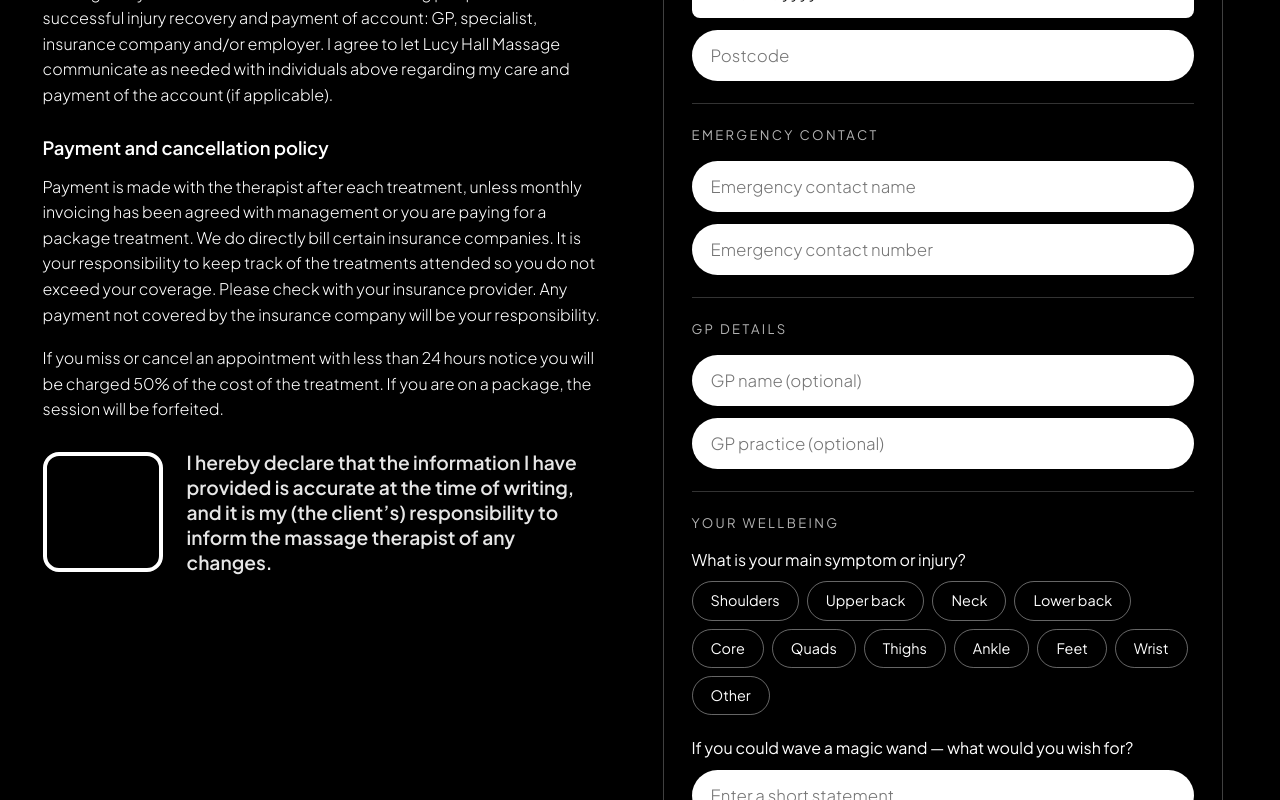
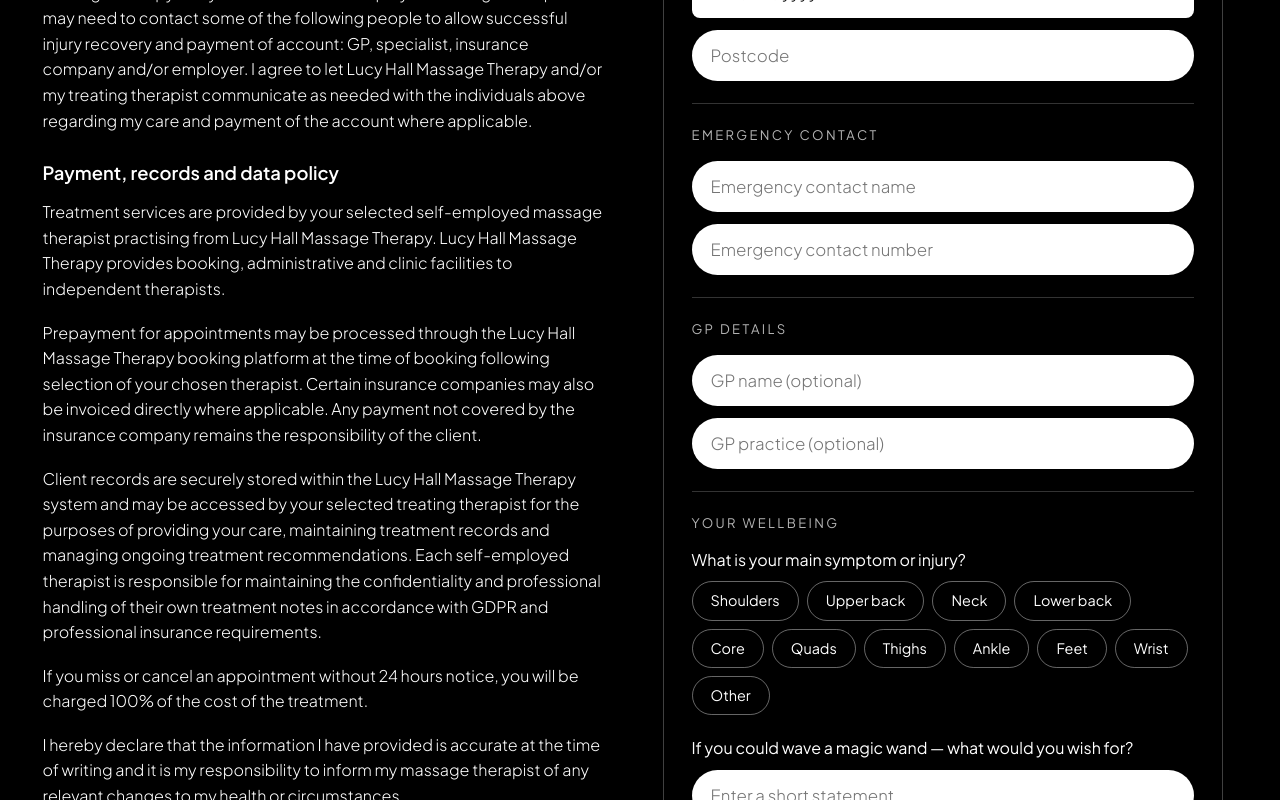
Before and after one commit to federationdesign-design/LHM, a Next.js app: page /questionnaire in a window 1280 px wide. Shown: the part 500-1300 px from the top of the page. Built offline with nearby package versions, Linux system fonts and the light colour scheme.

Commit message:
Questionnaire page: update consent + payment/data policy text (self-employed therapist model, 100% no-show fee)

```diff
--- a/app/questionnaire/QuestionnaireClient.tsx
+++ b/app/questionnaire/QuestionnaireClient.tsx
@@ -58,17 +58,26 @@ export default function QuestionnaireClient() {
                 Patient consent to release of information
               </h2>
               <p style={{ fontSize: '1rem', fontWeight: 300, color: '#ffffff', lineHeight: 1.6, marginBottom: 28 }}>
-                All patient information is considered confidential and used solely for the purpose of providing care and management of your account. Lucy Hall Massage may have to contact some of the following people to allow successful injury recovery and payment of account: GP, specialist, insurance company and/or employer. I agree to let Lucy Hall Massage communicate as needed with individuals above regarding my care and payment of the account (if applicable).
+                All patient information is considered confidential and used solely for the purpose of providing care and management of your account. Lucy Hall Massage Therapy and your selected self-employed massage therapist may need to contact some of the following people to allow successful injury recovery and payment of account: GP, specialist, insurance company and/or employer. I agree to let Lucy Hall Massage Therapy and/or my treating therapist communicate as needed with the individuals above regarding my care and payment of the account where applicable.
               </p>
 
               <h2 style={{ fontSize: '1.15rem', fontWeight: 600, color: '#ffffff', lineHeight: 1.3, marginBottom: 14 }}>
-                Payment and cancellation policy
+                Payment, records and data policy
               </h2>
               <p style={{ fontSize: '1rem', fontWeight: 300, color: '#ffffff', lineHeight: 1.6, marginBottom: 18 }}>
-                Payment is made with the therapist after each treatment, unless monthly invoicing has been agreed with management or you are paying for a package treatment. We do directly bill certain insurance companies. It is your responsibility to keep track of the treatments attended so you do not exceed your coverage. Please check with your insurance provider. Any payment not covered by the insurance company will be your responsibility.
+                Treatment services are provided by your selected self-employed massage therapist practising from Lucy Hall Massage Therapy. Lucy Hall Massage Therapy provides booking, administrative and clinic facilities to independent therapists.
+              </p>
+              <p style={{ fontSize: '1rem', fontWeight: 300, color: '#ffffff', lineHeight: 1.6, marginBottom: 18 }}>
+                Prepayment for appointments may be processed through the Lucy Hall Massage Therapy booking platform at the time of booking following selection of your chosen therapist. Certain insurance companies may also be invoiced directly where applicable. Any payment not covered by the insurance company remains the responsibility of the client.
+              </p>
+              <p style={{ fontSize: '1rem', fontWeight: 300, color: '#ffffff', lineHeight: 1.6, marginBottom: 18 }}>
+                Client records are securely stored within the Lucy Hall Massage Therapy system and may be accessed by your selected treating therapist for the purposes of providing your care, maintaining treatment records and managing ongoing treatment recommendations. Each self-employed therapist is responsible for maintaining the confidentiality and professional handling of their own treatment notes in accordance with GDPR and professional insurance requirements.
+              </p>
+              <p style={{ fontSize: '1rem', fontWeight: 300, color: '#ffffff', lineHeight: 1.6, marginBottom: 18 }}>
+                If you miss or cancel an appointment without 24 hours notice, you will be charged 100% of the cost of the treatment.
               </p>
               <p style={{ fontSize: '1rem', fontWeight: 300, color: '#ffffff', lineHeight: 1.6, marginBottom: 28 }}>
-                If you miss or cancel an appointment with less than 24 hours notice you will be charged 50% of the cost of the treatment. If you are on a package, the session will be forfeited.
+                I hereby declare that the information I have provided is accurate at the time of writing and it is my responsibility to inform my massage therapist of any relevant changes to my health or circumstances.
               </p>
 
               {/* DECLARATION CHECKBOX — required to submit. Replaces the static
```
